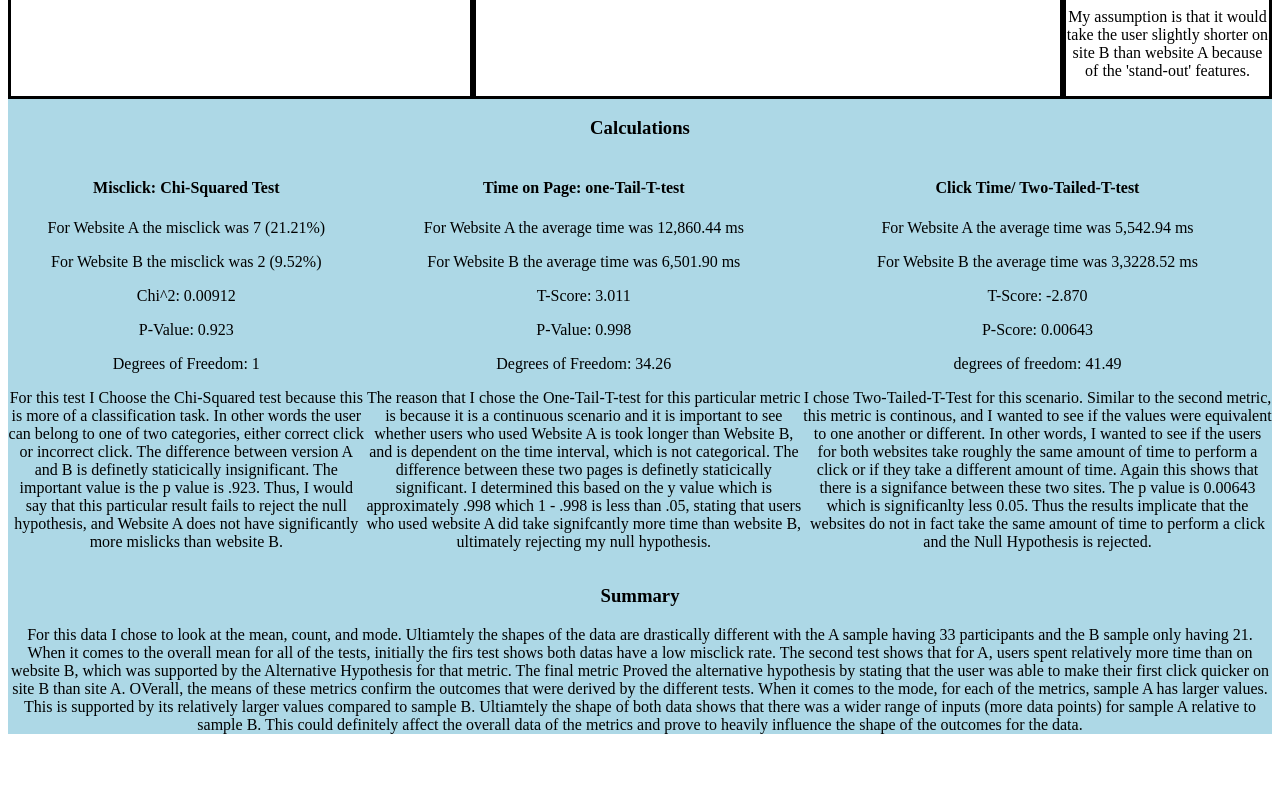
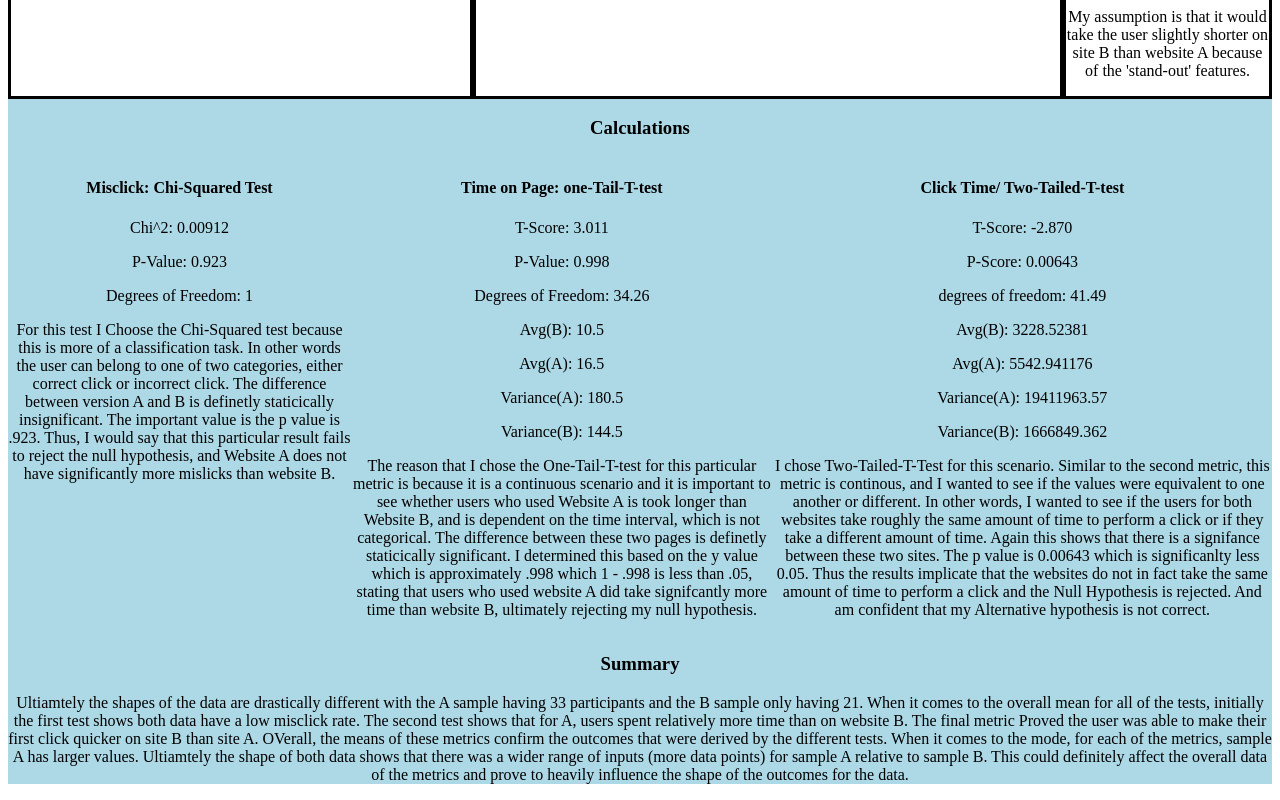
Before and after one commit to amari0730/A-B, a plain HTML site: page index.html in a window 1280 px wide. Shown: the part 1783-2583 px from the top of the page. Before the commit the page ends 2533 px from the top, so only its background shows below. Drawn offline with Linux system fonts and the light colour scheme.

Commit message:
fixed summary and metrics again

```diff
--- a/index.html
+++ b/index.html
@@ -107,8 +107,6 @@
             <div class="calculations">
                 <div class="section">
                     <h4>Misclick: Chi-Squared Test</h4>
-                    <p>For Website A the misclick was 7 (21.21%)</p>
-                    <p>For Website B the misclick was 2 (9.52%)</p>
                     <p>Chi^2: 0.00912</p>
                     <p>P-Value: 0.923</p>
                     <p>Degrees of Freedom: 1</p>
@@ -122,11 +120,13 @@
                 </div>
                 <div class="section">
                     <h4>Time on Page: one-Tail-T-test</h4>
-                    <p>For Website A the average time was 12,860.44 ms</p>
-                    <p>For Website B the average time was 6,501.90 ms</p>
                     <p>T-Score: 3.011</p>
                     <p>P-Value: 0.998</p>
                     <p>Degrees of Freedom: 34.26</p>
+                    <p>Avg(B): 10.5</p>
+                    <p>Avg(A): 16.5</p>
+                    <p>Variance(A): 180.5</p>
+                    <p>Variance(B): 144.5</p>
                     <p>
                         The reason that I chose the One-Tail-T-test for this particular metric is because it is a continuous scenario and it is important
                         to see whether users who used Website A is took longer than Website B, and is dependent on the time interval, which is not categorical. The difference between these two pages is definetly staticically
@@ -137,29 +137,30 @@
 
                 <div class="section">
                     <h4>Click Time/ Two-Tailed-T-test</h4>
-                    <p>For Website A the average time was 5,542.94 ms</p>
-                    <p>For Website B the average time was 3,3228.52 ms</p>
                     <p>T-Score: -2.870</p>
                     <p>P-Score: 0.00643</p>
                     <p>degrees of freedom: 41.49</p>
+                    <p>Avg(B): 3228.52381</p>
+                    <p>Avg(A): 5542.941176</p>
+                    <p>Variance(A): 19411963.57</p>
+                    <p>Variance(B): 1666849.362</p>
                     <p>
                         I chose Two-Tailed-T-Test for this scenario. Similar to the second metric, this metric is continous, and I wanted to see
                         if the values were equivalent to one another or different. In other words, I wanted to see if the users for both websites take roughly the same amount
                         of time to perform a click or if they take a different amount of time. Again this shows that there is a signifance between these two sites. The p value is 0.00643 which is
                         significanlty less 0.05. Thus the results implicate that the websites do not in fact take the same amount of time to perform a click and the
-                        Null Hypothesis is rejected.
+                        Null Hypothesis is rejected. And am confident that my Alternative hypothesis is not correct.
                     </p>
                 </div>
             </div>
             <div class="summary">
                 <h3>Summary</h3>
-                <p>For this data I chose to look at the mean, count, and mode. Ultiamtely the shapes of the data are drastically different
+                <p>
+                    Ultiamtely the shapes of the data are drastically different
                     with the A sample having 33 participants and the B sample only having 21. When it comes to the overall mean for all of the tests,
-                    initially the firs test shows both datas have a low misclick rate. The second test shows that for A, users spent relatively more time than on
-                    website B, which was supported by the Alternative Hypothesis for that metric. The final metric Proved the alternative hypothesis by stating that
-                    the user was able to make their first click quicker on site B than site A. OVerall, the means of these metrics confirm the outcomes that were derived by the
-                    different tests. When it comes to the mode, for each of the metrics, sample A has larger values. This is supported by its relatively larger
-                    values compared to sample B. Ultiamtely the shape of both data shows that there was a wider range of inputs (more data points) for sample A relative
+                    initially the first test shows both data have a low misclick rate. The second test shows that for A, users spent relatively more time than on
+                    website B. The final metric Proved the user was able to make their first click quicker on site B than site A. OVerall, the means of these metrics confirm the outcomes that were derived by the
+                    different tests. When it comes to the mode, for each of the metrics, sample A has larger values. Ultiamtely the shape of both data shows that there was a wider range of inputs (more data points) for sample A relative
                     to sample B. This could definitely affect the overall data of the metrics and prove to heavily influence the shape of the outcomes for the data.
                 </p>
             </div>
```
